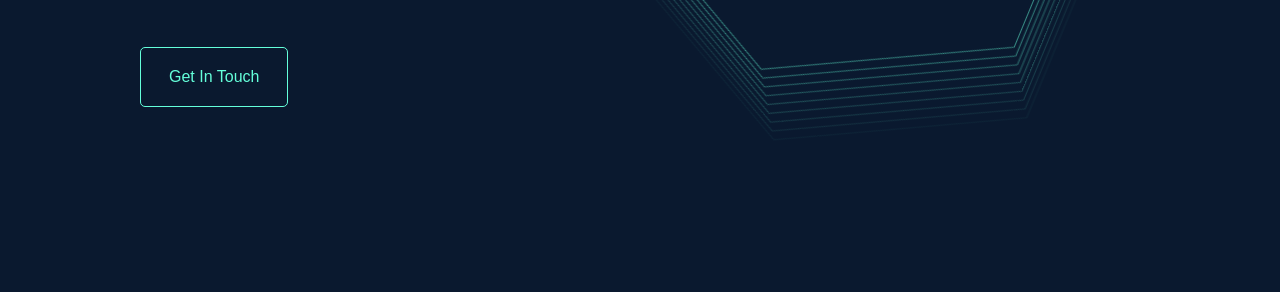
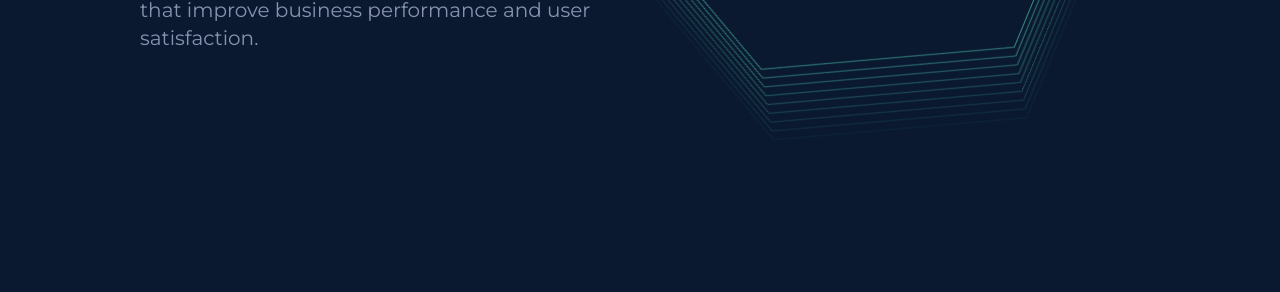
Before and after one commit to danielJus/portfolio-site, a Gatsby site: page / in a window 1280 px wide. Shown: the part 508-800 px from the top of the page. Built offline with nearby package versions, Linux system fonts and the light colour scheme; Gatsby itself is replaced by a stand-in of ours.

Commit message:
hero no action button

```diff
--- a/src/components/sections/Hero.jsx
+++ b/src/components/sections/Hero.jsx
@@ -15,11 +15,11 @@ const Hero = () => {
         websites and applications, that improve business performance and user
         satisfaction.
       </Description>
-      <ActionButton>
+      {/* <ActionButton>
         <a style={{ textDecoration: "none" }} href="#contact">
           Get In Touch
         </a>
-      </ActionButton>
+      </ActionButton> */}
       <Hexagon src={hexagonSvg} alt="hexagon" />
     </Wrapper>
   )
```
